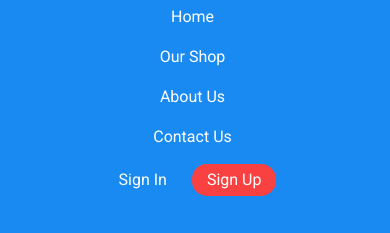
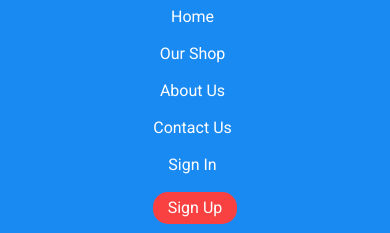
Before and after one commit to ymamaDiv/games-store, a website: page index.html in a window 390 px wide. Shown: the part 75-308 px from the top of the page. Drawn offline with Linux system fonts and the light colour scheme.

Commit message:
Update style.css

```diff
--- a/style.css
+++ b/style.css
@@ -37,14 +37,19 @@
     gap: 15px;
     align-items: center;
   }
-   @media (max-width: 768px) {
+ @media (max-width: 768px) {
   .mnue {
+    display: flex;
     flex-direction: column;
     width: 100%;
+    gap: 12px;
   }
 
-  .auth-buttons {
-    margin-top: 1rem;
+  .nav-auth {
+    display: flex;
+    flex-direction: column;
+    gap: 10px;
+    width: 100%;
   }
 }
   .mnue >a {
```
